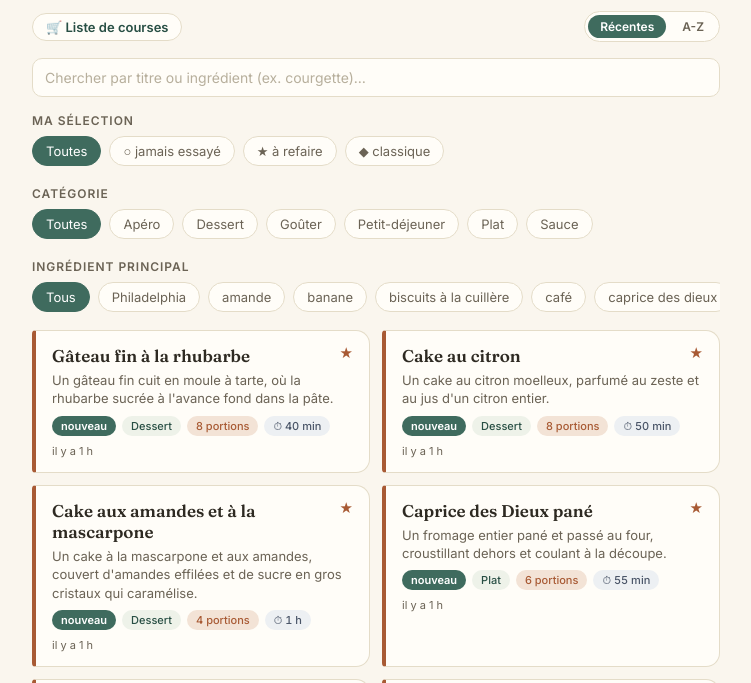
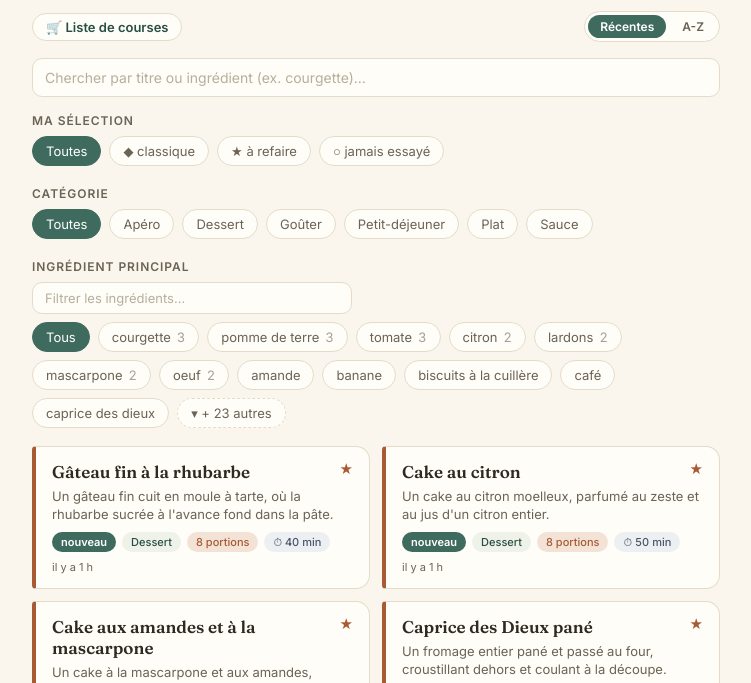
Before and after one commit to partageit/mes-recettes, a website: page index.html in a window 1280 px wide. Shown: the part 70-753 px from the top of the page, without its empty margins (264-1015 px from the left). Drawn offline with Linux system fonts and the light colour scheme.

Commit message:
Améliorer la recherche et le filtre par ingrédient
La recherche ignore désormais les accents : « crepe » trouve les crêpes. Le
repli est fait par foldAccents(), dans le module partagé pour que les autres
pages puissent s'en servir.

Les deux champs de saisie se vident par une croix ou par Échap.

Les chips de « Ma sélection » vont du répertoire aux recettes inconnues :
classique, à refaire, jamais essayé.

Le filtre « Ingrédient principal » devenait long à parcourir. Les ingrédients
sont maintenant rangés du plus fréquent au plus rare avec leur nombre de
recettes, la liste passe à la ligne au lieu de défiler, et au-delà de douze
elle se replie derrière un « + N autres » avec un champ pour la filtrer.
L'ingrédient sélectionné reste visible même replié ou écarté par le filtre.

```diff
--- a/assets/recipe-format.js
+++ b/assets/recipe-format.js
@@ -4,6 +4,15 @@
 export function slugify(text) {
   const ascii = (text || '').normalize('NFKD').replace(/[\u0300-\u036f]/g, '');
   return ascii.replace(/[^a-zA-Z0-9]+/g, '-').replace(/^-+|-+$/g, '').toLowerCase() || 'recette';
+}
+
+// Repli des accents pour la recherche : "crêpe" et "crepe" doivent se croiser.
+// NFD sépare la lettre de son signe diacritique, qu'on retire ensuite.
+export function foldAccents(text) {
+  return String(text == null ? '' : text)
+    .normalize('NFD')
+    .replace(/[\u0300-\u036f]/g, '')
+    .toLowerCase();
 }
 
 // Date locale au format YYYY-MM-DD (pas toISOString, qui bascule en UTC le soir).
--- a/index.html
+++ b/index.html
@@ -22,7 +22,10 @@
     <span class="sorter" id="sorter"></span>
   </div>
 
-  <input class="search" id="search" placeholder="Chercher par titre ou ingrédient (ex. courgette)…">
+  <div class="search-wrap">
+    <input class="search" id="search" placeholder="Chercher par titre ou ingrédient (ex. courgette)…">
+    <button class="search-clear" id="search-clear" type="button" hidden aria-label="Vider la recherche">&times;</button>
+  </div>
 
   <div class="section-label" style="margin-top:0;">Ma sélection</div>
   <div class="filters" id="status-filters"></div>
@@ -31,7 +34,11 @@
   <div class="filters" id="cat-filters"></div>
 
   <div class="section-label">Ingrédient principal</div>
-  <div class="filters" id="ing-filters"></div>
+  <div class="search-wrap search-wrap-sm" id="ing-search-wrap" hidden>
+    <input class="search search-sm" id="ing-search" placeholder="Filtrer les ingrédients…">
+    <button class="search-clear" id="ing-search-clear" type="button" hidden aria-label="Vider le filtre">&times;</button>
+  </div>
+  <div class="filters wrapped" id="ing-filters"></div>
 
   <div id="listwrap">
     <div class="empty"><div class="disp">Chargement…</div></div>
@@ -39,11 +46,12 @@
 </div>
 
 <script type="module">
-import { formatYield, formatDuration, STATUS_META, relativeTime, isRecent } from './assets/recipe-format.js';
+import { formatYield, formatDuration, STATUS_META, relativeTime, isRecent, foldAccents } from './assets/recipe-format.js';
 
 let recipes = [];
 let category = 'all';
 let ingredient = 'all';
+let ingExpanded = false;
 let status = 'all';
 let sort = 'recent';
 
@@ -70,11 +78,17 @@ function categories(){
   recipes.forEach(r => (r.categories||[]).forEach(c => set.add(c)));
   return Array.from(set).sort((a,b)=>a.localeCompare(b,'fr'));
 }
+// Les ingrédients qui reviennent le plus sont ceux qu'on cherche le plus : ils
+// passent devant, et l'alphabétique ne départage que les ex aequo.
 function mainIngredients(){
-  const set = new Set();
-  recipes.forEach(r => (r.main_ingredients||[]).forEach(i => set.add(i)));
-  return Array.from(set).sort();
+  const counts = new Map();
+  recipes.forEach(r => (r.main_ingredients||[]).forEach(i => counts.set(i, (counts.get(i)||0) + 1)));
+  return Array.from(counts, ([name, count]) => ({ name, count }))
+    .sort((a,b) => b.count - a.count || a.name.localeCompare(b.name, 'fr', {sensitivity:'base'}));
 }
+
+// Nombre de chips visibles tant que la liste n'est pas dépliée.
+const ING_COLLAPSED = 12;
 
 function renderSorter(){
   const wrap = document.getElementById('sorter');
@@ -90,7 +104,8 @@ function renderSorter(){
 function renderFilters(){
   // status est une valeur unique : les chips s'excluent, comme les catégories.
   const statusWrap = document.getElementById('status-filters');
-  const choices = [['all','Toutes'], ['untried','○ jamais essayé'], ['favorite','★ à refaire'], ['classic','◆ classique']];
+  // Ordre décroissant d'estime : le répertoire d'abord, les inconnues en dernier.
+  const choices = [['all','Toutes'], ['classic','◆ classique'], ['favorite','★ à refaire'], ['untried','○ jamais essayé']];
   statusWrap.innerHTML = choices.map(([value,label])=>
     `<div class="chip st-${value} ${status===value?'active':''}" data-status="${value}">${label}</div>`
   ).join('');
@@ -110,30 +125,64 @@ function renderFilters(){
 
   const ingWrap = document.getElementById('ing-filters');
   const ings = mainIngredients();
+  const ingSearchWrap = document.getElementById('ing-search-wrap');
+  const ingSearch = document.getElementById('ing-search');
+  // Le champ ne sert à rien tant que tout tient sans repli.
+  ingSearchWrap.hidden = ings.length <= ING_COLLAPSED;
+  if(ingSearchWrap.hidden) ingSearch.value = '';
+  const ingQ = foldAccents(ingSearch.value).trim();
+  document.getElementById('ing-search-clear').hidden = ingSearch.value === '';
+
   if(!ings.length){
-    ingWrap.innerHTML = `<span style="font-size:13px;color:var(--ink-soft);">Ajoute main_ingredients dans tes fichiers recette pour filtrer ici.</span>`;
+    ingWrap.innerHTML = `<span class="filters-note">Ajoute main_ingredients dans tes fichiers recette pour filtrer ici.</span>`;
     return;
   }
+
+  const matching = ingQ ? ings.filter(i => foldAccents(i.name).includes(ingQ)) : ings;
+  // Une recherche en cours montre tout ce qui correspond : le repli ne s'applique
+  // qu'à la liste complète.
+  const collapsed = !ingQ && !ingExpanded && matching.length > ING_COLLAPSED;
+  let shown = collapsed ? matching.slice(0, ING_COLLAPSED) : matching;
+  // Le chip actif reste visible quoi qu'il arrive — replié hors des premiers, ou
+  // écarté par le filtre : sinon on ne verrait plus sur quoi la liste est filtrée.
+  if(ingredient !== 'all' && !shown.some(i => i.name === ingredient)){
+    const active = ings.find(i => i.name === ingredient);
+    if(active) shown = shown.concat(active);
+  }
+
   let ihtml = `<div class="chip ${ingredient==='all'?'active':''}" data-ing="all">Tous</div>`;
-  ings.forEach(i=>{
-    ihtml += `<div class="chip ${ingredient===i?'active':''}" data-ing="${escapeHtml(i)}">${escapeHtml(i)}</div>`;
+  shown.forEach(i=>{
+    const count = i.count > 1 ? `<span class="chip-count">${i.count}</span>` : '';
+    ihtml += `<div class="chip ${ingredient===i.name?'active':''}" data-ing="${escapeHtml(i.name)}">${escapeHtml(i.name)}${count}</div>`;
   });
+  if(collapsed){
+    ihtml += `<button class="chip more-btn" type="button" data-ing-more="1">▾ + ${matching.length - ING_COLLAPSED} autres</button>`;
+  }else if(!ingQ && ingExpanded && matching.length > ING_COLLAPSED){
+    ihtml += `<button class="chip more-btn" type="button" data-ing-more="1">▴ réduire</button>`;
+  }
+  if(ingQ && !matching.length){
+    ihtml += `<span class="filters-note">Aucun ingrédient ne correspond.</span>`;
+  }
   ingWrap.innerHTML = ihtml;
   ingWrap.querySelectorAll('[data-ing]').forEach(el=>{
     el.addEventListener('click', ()=>{ ingredient = el.dataset.ing; render(); });
   });
+  const moreBtn = ingWrap.querySelector('[data-ing-more]');
+  if(moreBtn) moreBtn.addEventListener('click', ()=>{ ingExpanded = !ingExpanded; render(); });
 }
 
 function render(){
   renderSorter();
   renderFilters();
-  const q = document.getElementById('search').value.toLowerCase().trim();
+  const raw = document.getElementById('search').value;
+  document.getElementById('search-clear').hidden = raw === '';
+  const q = foldAccents(raw).trim();
   let list = recipes.filter(r=>{
     if(status!=='all' && r.status!==status) return false;
     if(category!=='all' && !(r.categories||[]).includes(category)) return false;
     if(ingredient!=='all' && !(r.main_ingredients||[]).includes(ingredient)) return false;
     if(q){
-      const hay = (r.title+' '+(r.description||'')+' '+(r.main_ingredients||[]).join(' ')).toLowerCase();
+      const hay = foldAccents(r.title+' '+(r.description||'')+' '+(r.main_ingredients||[]).join(' '));
       if(!hay.includes(q)) return false;
     }
     return true;
@@ -170,7 +219,14 @@ function render(){
   `).join('') + '</div>';
 }
 
-document.getElementById('search').addEventListener('input', render);
+// Les deux champs se comportent pareil : saisie, croix, et Échap pour vider.
+[['search','search-clear'], ['ing-search','ing-search-clear']].forEach(([inputId, clearId])=>{
+  const input = document.getElementById(inputId);
+  const clear = ()=>{ input.value = ''; input.focus(); render(); };
+  input.addEventListener('input', render);
+  input.addEventListener('keydown', e=>{ if(e.key === 'Escape' && input.value){ e.preventDefault(); clear(); } });
+  document.getElementById(clearId).addEventListener('click', clear);
+});
 load();
 </script>
 </body>
--- a/style.css
+++ b/style.css
@@ -94,9 +94,28 @@ a{color:inherit;text-decoration:none;}
 .filters{display:flex;gap:8px;margin-bottom:16px;overflow-x:auto;padding-bottom:2px;}
 .chip{flex:none;border:1px solid var(--line);background:var(--card);color:var(--ink-soft);border-radius:999px;padding:6px 13px;font-size:13px;cursor:pointer;white-space:nowrap;}
 .chip.active{background:var(--basil);border-color:var(--basil);color:var(--on-accent);}
+/* Le bloc ingrédients passe à la ligne au lieu de défiler : sans ça, le repli à
+   douze chips n'économiserait aucune hauteur. */
+.filters.wrapped{flex-wrap:wrap;overflow-x:visible;row-gap:8px;}
+.chip-count{margin-left:6px;opacity:.6;font-variant-numeric:tabular-nums;}
+.more-btn{font-family:inherit;line-height:inherit;border-style:dashed;}
+.filters-note{font-size:13px;color:var(--ink-soft);align-self:center;}
 
 .search{width:100%;padding:10px 12px;border:1px solid var(--line);border-radius:10px;background:var(--card);font-size:14px;margin-bottom:16px;font-family:inherit;color:var(--ink);}
 .search::placeholder{color:var(--placeholder);}
+/* La croix se superpose au champ : le padding droit lui réserve sa place. */
+.search-wrap{position:relative;}
+/* --search-gap doit être porté par le wrapper : la croix est sœur de l'input,
+   elle n'hériterait pas d'une variable posée sur lui. */
+.search-wrap-sm{--search-gap:8px;}
+.search-sm{font-size:13px;padding:7px 12px;margin-bottom:8px;}
+/* Contrôle secondaire : il ne doit pas se confondre avec la recherche du haut. */
+.search-wrap-sm{max-width:320px;}
+.search-wrap .search{padding-right:38px;}
+.search-clear{position:absolute;top:0;right:0;bottom:var(--search-gap,16px);width:38px;display:flex;align-items:center;justify-content:center;border:0;background:none;padding:0;color:var(--ink-soft);font-size:20px;line-height:1;cursor:pointer;border-radius:10px;}
+.search-clear:hover{color:var(--ink);}
+/* display:flex l'emporterait sur le display:none implicite de [hidden]. */
+.search-clear[hidden]{display:none;}
 
 .empty{text-align:center;padding:50px 20px;color:var(--ink-soft);}
 .empty .disp{font-size:19px;color:var(--ink);margin-bottom:6px;}
```
Also changed, not shown: README.md.
